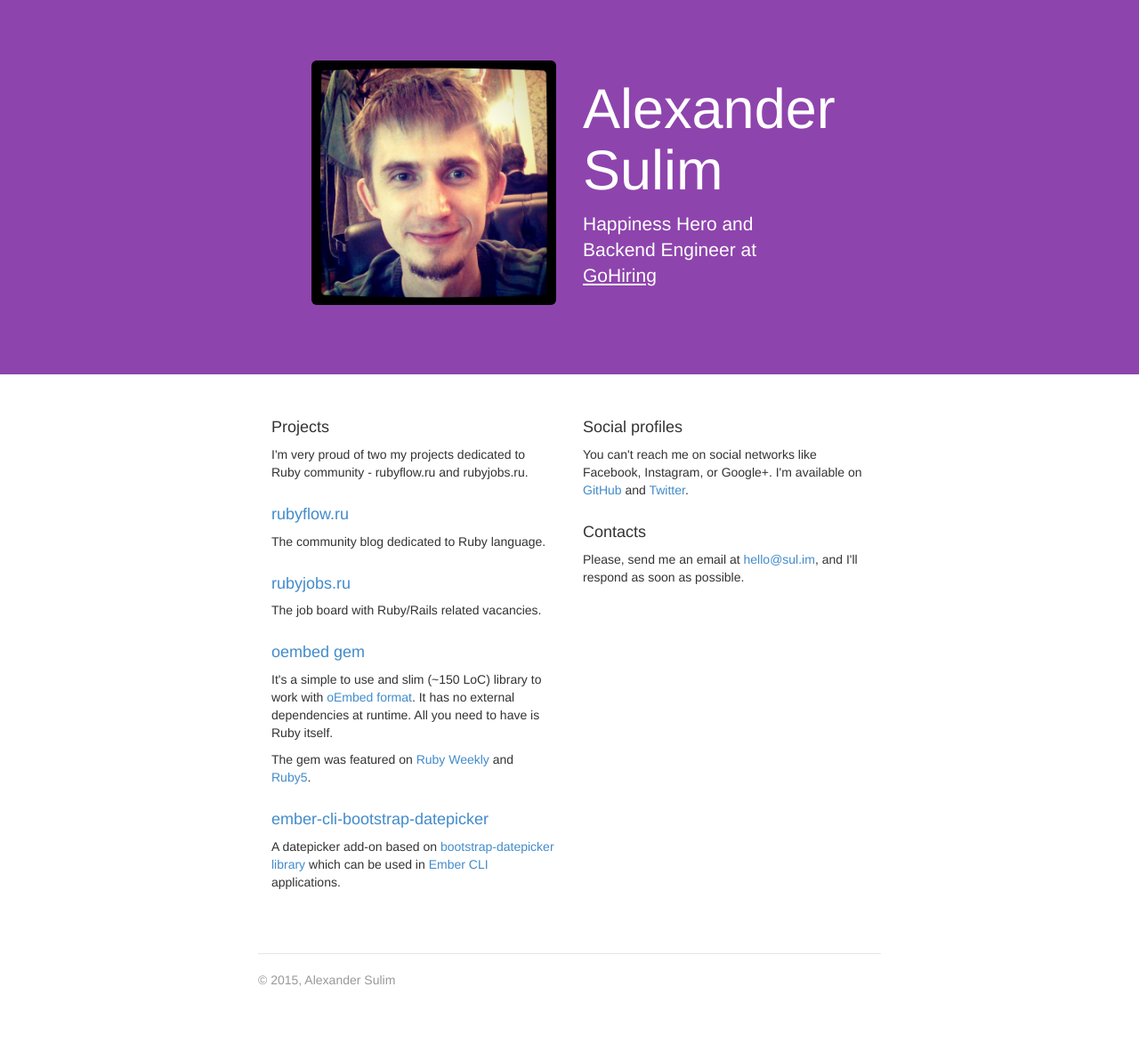
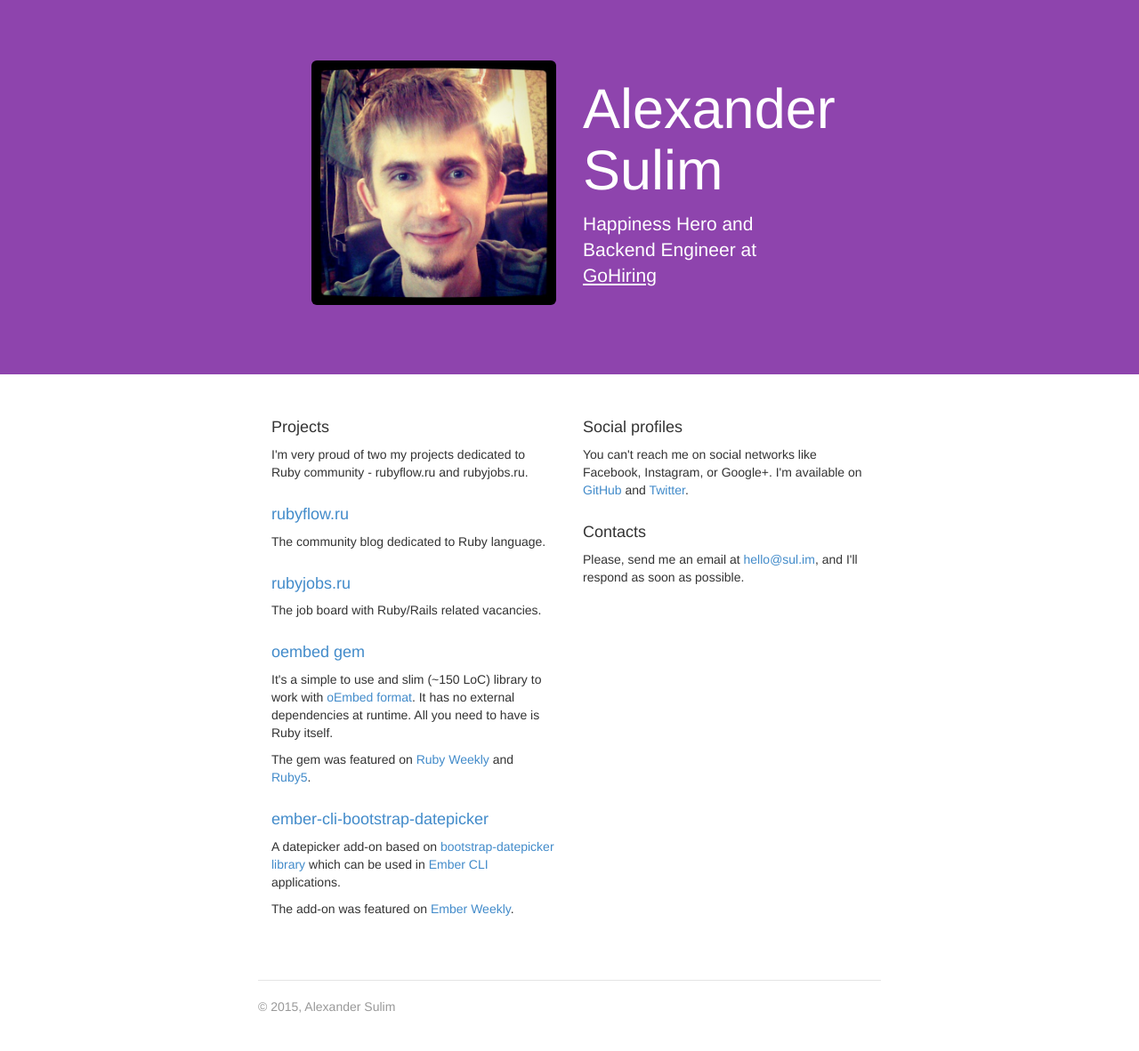
Before and after one commit to soulim/soulim.github.io, a Jekyll site: the page built from index.html, in a window 1280 px wide. Shown: the whole page at 89% size. Built offline with Jekyll 4.4.1, drawn with Linux system fonts in a browser that asks for light colours; Markdown is read by kramdown in place of the engine named in the settings; before the commit the page ends 1152 px from its top, so only the background shows below that.

Commit message:
Update info about the datepicker add-on

```diff
--- a/index.html
+++ b/index.html
@@ -43,6 +43,7 @@ title: Alexander Sulim - Happiness Hero and Backend Engineer at GoHiring
 
       <h4><a href="http://sul.im/ember-cli-bootstrap-datepicker/">ember-cli-bootstrap-datepicker</a></h4>
       <p>A datepicker add-on based on <a href="https://github.com/eternicode/bootstrap-datepicker">bootstrap-datepicker library</a> which can be used in <a href="http://www.ember-cli.com">Ember CLI</a> applications.</p>
+      <p>The add-on was featured on <a href="http://us4.campaign-archive1.com/?u=ac25c8565ec37f9299ac75ca0&id=1e66d038e0">Ember Weekly</a>.</p>
     </div>
     <div class="col-md-6">
       <h4>Social profiles</h4>
```
